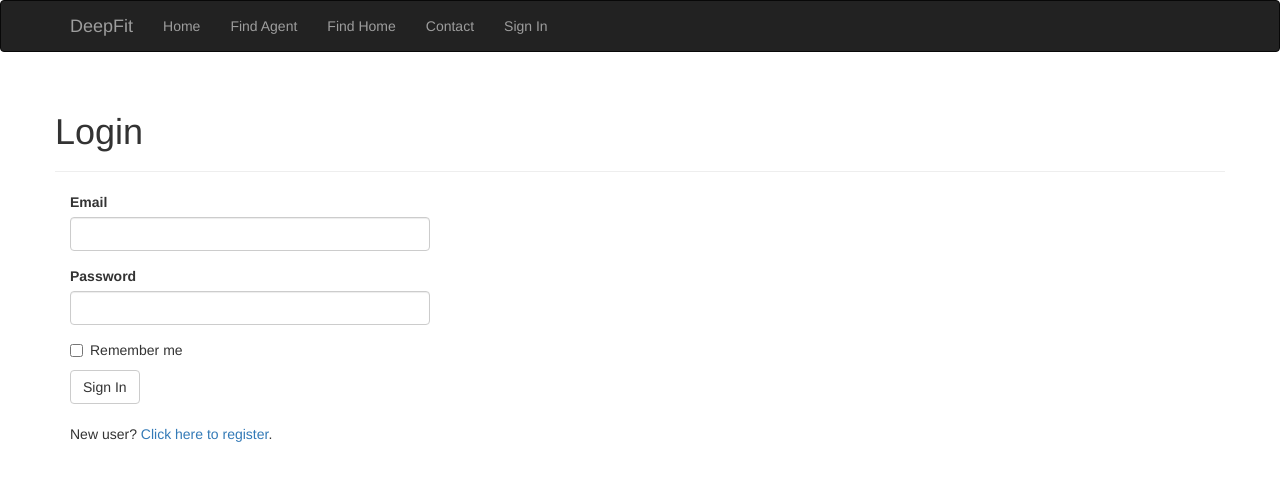
After one commit to alvincjin/deepreceipt-app, a Flask app: page /auth/login in a window 1280 px wide. The commit adds this page. Shown: the top 481 px of the page. Run offline with Flask 2, Linux system fonts and the light colour scheme; parts of the project's set-up code (start-up, migrations or seed data) failed here and were passed over; some libraries are stand-ins or nearby versions.

Commit message:
Redefined signup, login

```diff
--- /dev/null
+++ b/app/auth/__init__.py
@@ -0,0 +1,5 @@
+from flask import Blueprint
+
+auth = Blueprint('auth', __name__)
+
+from . import views
--- /dev/null
+++ b/app/auth/forms.py
@@ -0,0 +1,60 @@
+from flask_wtf import FlaskForm
+from wtforms import StringField, PasswordField, BooleanField, SubmitField, SelectField, validators
+from wtforms.validators import DataRequired, Length, Email, Regexp, EqualTo
+from wtforms import ValidationError
+from flask_wtf.recaptcha import RecaptchaField
+from ..models import User
+
+
+class LoginForm(FlaskForm):
+    email = StringField("Email", [validators.required("Please enter your email address."),
+                                  validators.Email("Please enter your email address.")])
+    password = PasswordField('Password', [validators.required("Please enter a password.")])
+    remember_me = BooleanField('Remember me', default = False)
+    submit = SubmitField("Sign In")
+
+    def __init__(self, *args, **kwargs):
+        FlaskForm.__init__(self, *args, **kwargs)
+
+    def validate(self):
+        if not FlaskForm.validate(self):
+            return False
+
+        user = User.query.filter_by(email = self.email.data.lower()).first()
+        if user and user.check_password(self.password.data):
+            return True
+        else:
+            self.email.errors.append("Invalid e-mail or password")
+            return False
+
+
+class SignupForm(FlaskForm):
+    firstname = StringField("First name",  validators=[
+        DataRequired(), Length(1, 10),
+        Regexp('^[A-Za-z]', 0, 'Usernames must have only letters')])
+
+    lastname = StringField("Last name",   validators=[
+        DataRequired(), Length(1, 10),
+        Regexp('^[A-Za-z]', 0, 'Usernames must have only letters')])
+    email = StringField("Email",  [validators.required("Please enter your email address."),
+                                   validators.Email("Please enter your email address.")])
+    password = PasswordField('Password', validators=[
+        DataRequired(), EqualTo('password2', message='Passwords must match.')])
+    password2 = PasswordField('Confirm password', validators=[DataRequired()])
+    # Select fields keep a choices property which is a sequence of (value, label) pairs.
+    user_role = SelectField('Role', choices=[('user', 'User'), ('agent', 'Agent')])
+    recaptcha = RecaptchaField()
+    submit = SubmitField("Create account")
+
+    def __init__(self, *args, **kwargs):
+        FlaskForm.__init__(self, *args, **kwargs)
+
+    def validate(self):
+        if not FlaskForm.validate(self):
+            return False
+        user = User.query.filter_by(email = self.email.data.lower()).first()
+        if user:
+            self.email.errors.append("That email is already taken")
+            return False
+        else:
+            return True
--- /dev/null
+++ b/app/auth/views.py
@@ -0,0 +1,72 @@
+from flask import render_template, redirect, request, url_for, flash, g
+from . import auth
+from flask_login import login_user, logout_user, login_required
+from .forms import LoginForm, SignupForm
+from ..models import User
+from app import db
+from app.emails import send_emails
+
+
+@auth.route('/login', methods=['GET', 'POST'])
+def login():
+    form = LoginForm()
+    if form.validate_on_submit():
+        user = User.query.filter_by(email=form.email.data).first()
+        if user is not None and user.verify_password(form.password.data):
+            login_user(user, form.remember_me.data)
+            return redirect(request.args.get('next') or url_for('main.index'))
+        flash('Invalid username or password.')
+    return render_template('auth/login.html', form=form)
+
+
+@auth.route('/logout')
+@login_required
+def logout():
+    logout_user()
+    flash('You have been logged out.')
+    return redirect(url_for('main.index'))
+
+
+@auth.route('/signup', methods=['GET', 'POST'])
+def signup():
+    form = SignupForm()
+
+    if g.user is not None and g.user.is_authenticated:
+        return redirect(url_for('.user', nickname = g.user.nickname))
+
+    if request.method == 'POST':
+        if form.validate() is False:
+            return render_template('auth/registry.html', form=form)
+        else:
+            nickname = form.email.data.split('@')[0]
+            nickname = User.make_unique_nickname(nickname)
+
+            if form.user_role.data == 'agent':
+                role = 1
+            else:
+                role = 0
+
+            user = User(nickname, form.firstname.data, form.lastname.data,
+                        form.email.data, form.password.data, role)
+            user.role = role
+
+            db.session.add(user)
+            db.session.commit()
+            #send activation email
+
+            subject = 'Confirmation of registration to %s' % request.url_root
+            msg = '''
+            This email serves to confirm that you are the owner of this email address.
+            Please click the following activation link to confirm:
+            %suser_activation/%s/
+            Thank you.
+            DeepFit Inc.
+            ''' % (request.url_root,user.get_id())
+
+            send_emails(subject, msg, user.email)
+            flash('Registration was successful. '
+                  'Please click the activation link sent to your email to activate your account.')
+            return redirect(url_for('auth.login'))
+
+    elif request.method == 'GET':
+        return render_template('auth/register.html', form=form)
--- a/app/main/forms.py
+++ b/app/main/forms.py
@@ -77,7 +77,7 @@ class SignupForm(FlaskForm):
         else:
             return True
 
-
+'''
 class SigninForm(FlaskForm):
     email = StringField("Email", [validators.required("Please enter your email address."),
                                   validators.Email("Please enter your email address.")])
@@ -98,7 +98,7 @@ class SigninForm(FlaskForm):
         else:
             self.email.errors.append("Invalid e-mail or password")
             return False
-
+'''
 
 class PeferForm(FlaskForm):
     style = SelectField('Property Type', choices=[('House', 'House'), ('Town House','Town House'),
--- a/app/main/views.py
+++ b/app/main/views.py
@@ -30,9 +30,7 @@ path = op.join(os.path.abspath(__file__ + "/../../"), 'static')  # need to get p
 admin.add_view(FileAdmin(path, '/static/', name='Static Files'))
 
 
-@lm.user_loader
-def load_user(id):
-    return User.query.get(int(id))
+
 
 
 @main.before_app_request
@@ -332,7 +330,7 @@ def signin():
 
     if request.method == 'POST':
         if form.validate() is False:
-            return render_template('signin.html', form=form)
+            return render_template('login.html', form=form)
         else:
             g.user = User.query.filter_by(email = form.email.data.lower()).first()
             remember_me = form.remember_me.data
@@ -341,11 +339,11 @@ def signin():
             if g.user.active is False:
                 flash(' Your account has not been activated yet. '
                       'To do this,please click on the activation link on the email we sent to you.')
-                return render_template('signin.html', form=form)
+                return render_template('login.html', form=form)
         return redirect(request.args.get('next') or url_for('.user', nickname = g.user.nickname))
 
     elif request.method == 'GET':
-        return render_template('signin.html', form=form)
+        return render_template('login.html', form=form)
 
 
 @main.route('/signout')
--- /dev/null
+++ b/app/templates/auth/login.html
@@ -0,0 +1,15 @@
+{% extends "base.html" %}
+{% import "bootstrap/wtf.html" as wtf %}
+
+{% block title %}DeepFit - Login{% endblock %}
+
+{% block page_content %}
+<div class="page-header">
+    <h1>Login</h1>
+</div>
+<div class="col-md-4">
+    {{ wtf.quick_form(form) }}
+    <br>
+    <p>New user? <a href="{{ url_for('auth.signup') }}">Click here to register</a>.</p>
+</div>
+{% endblock %}
--- a/app/templates/base.html
+++ b/app/templates/base.html
@@ -34,9 +34,9 @@
                 <li><a href="{{ url_for('main.contact') }}">Contact</a></li>
                 {% if g.user.is_authenticated %}
                 <li><a href="{{ url_for('main.user', nickname = g.user.nickname) }}">MyProfile</a></li>
-                <li><a href="{{ url_for('main.signout') }}">Sign Out</a></li>
+                <li><a href="{{ url_for('auth.logout') }}">Sign Out</a></li>
                 {% else %}
-                <li><a href="{{ url_for('main.signin') }}">Sign In</a></li>
+                <li><a href="{{ url_for('auth.login') }}">Sign In</a></li>
                 {% endif %}
             </ul>
         </div>
--- a/app/templates/index.html
+++ b/app/templates/index.html
@@ -17,9 +17,7 @@
                 <div class="container">
                     <div class="carousel-caption">
                         <p class="lead">I have a house, towards the sea, with spring blossoms.</p>
-
-                        <a class="btn btn-middle btn-primary" href="{{ url_for('main.signup')}}">Sign
-                            up today</a>
+                        <a class="btn btn-middle btn-primary" href="{{ url_for('auth.signup')}}">Signup Today</a>
                     </div>
                 </div>
             </div>
```
Also changed, not shown: app/__init__.py (+8 -1 lines), app/models.py (+8 -0 lines), app/templates/auth/register.html (added, +13 -0 lines).
